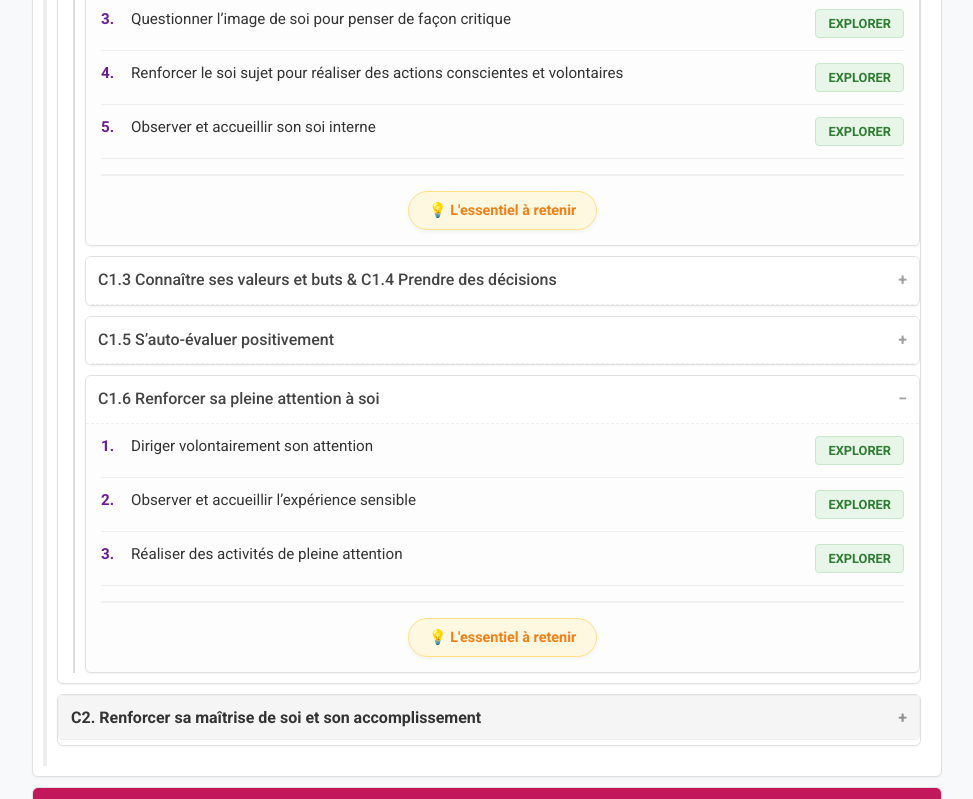
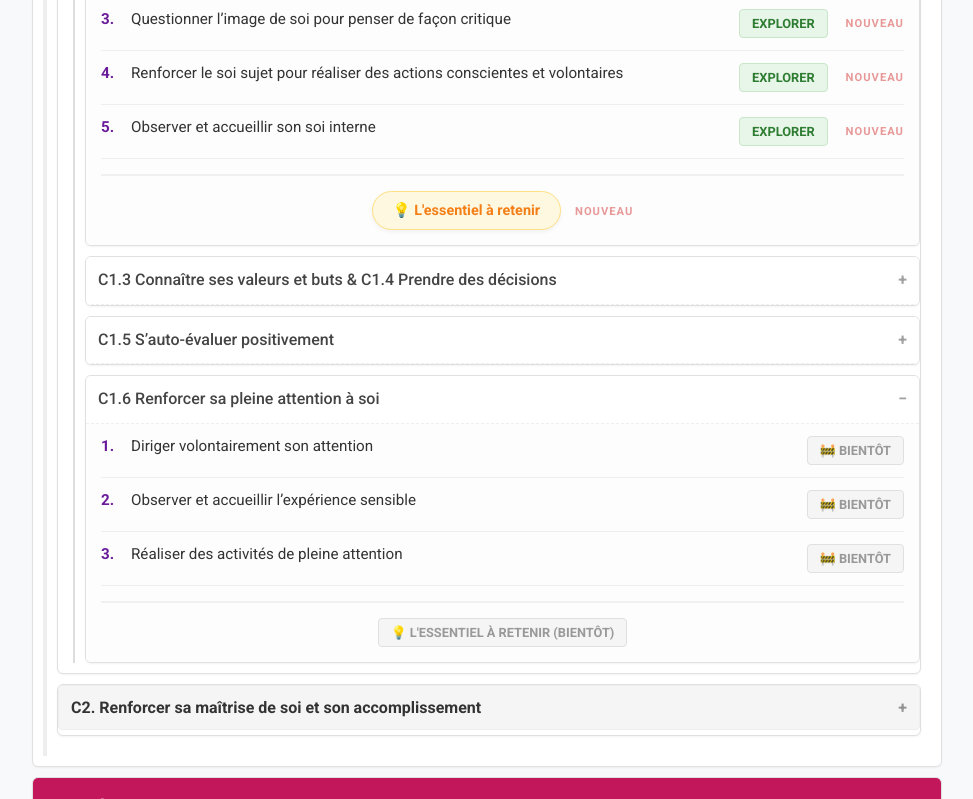
Before and after one commit to Preventionsanteenvironnement/cps, a plain HTML site: page index.html in a window 1280 px wide. Both pictures are taken after a click on the heading "C1.6 Renforcer sa pleine attention à soi". Shown: the part 1084-1883 px from the top of the page, without its empty margins (153-1126 px from the left). Drawn offline with Linux system fonts and the light colour scheme.

Commit message:
Update index.html

```diff
--- a/index.html
+++ b/index.html
@@ -10,10 +10,17 @@
     <link href="https://fonts.googleapis.com/css2?family=Roboto:wght@300;400;500;700&family=Dancing+Script:wght@500;700&display=swap" rel="stylesheet">
 
     <style>
-        /* --- ANIMATION D'ENTRÉE --- */
+        /* --- ANIMATION D'ENTRÉE (Globale) --- */
         @keyframes fadeInUp {
             from { opacity: 0; transform: translateY(20px); }
             to { opacity: 1; transform: translateY(0); }
+        }
+
+        /* --- NOUVELLE ANIMATION POUR LA CITATION (Battement doux) --- */
+        @keyframes quotePulse {
+            0% { transform: scale(1); }
+            50% { transform: scale(1.03); color: #8e24aa; } /* Légèrement plus grand et plus violet */
+            100% { transform: scale(1); }
         }
 
         /* --- DESIGN GÉNÉRAL --- */
@@ -26,7 +33,7 @@
             display: flex;
             flex-direction: column;
             min-height: 100vh;
-            animation: fadeInUp 0.8s ease-out; /* L'animation est ici */
+            animation: fadeInUp 0.8s ease-out;
         }
 
         header { background-color: #fff; padding: 40px 20px; text-align: center; border-bottom: 1px solid #e0e0e0; }
@@ -35,7 +42,17 @@
         .subtitle { color: #7f8c8d; font-style: italic; margin-top: 15px; font-size: 1.1em; }
 
         .quote-container { text-align: center; padding: 30px 20px; background-color: #fff; border-bottom: 1px solid #e0e0e0; margin-bottom: 30px; }
-        .quote-text { font-family: 'Dancing Script', cursive; font-size: 2em; color: #6a1b9a; margin: 0; line-height: 1.3; }
+
+        /* Ajout de l'animation à la citation */
+        .quote-text {
+            font-family: 'Dancing Script', cursive;
+            font-size: 2em;
+            color: #6a1b9a;
+            margin: 0;
+            line-height: 1.3;
+            display: inline-block; /* Nécessaire pour que la transformation fonctionne bien */
+            animation: quotePulse 3s ease-in-out infinite; /* Animation continue de 3 secondes */
+        }
         .quote-source { font-size: 0.7em; color: #888; text-transform: uppercase; letter-spacing: 1px; margin-top: 15px; font-weight: bold; }
 
         /* --- BLOC D'ACCUEIL PRO --- */
@@ -56,10 +73,16 @@
             margin-top: 25px; padding-top: 15px; border-top: 1px dashed #ccc; font-size: 0.95em; color: #666; font-style: italic;
         }
 
-        /* --- BADGE NOUVEAU --- */
+        /* --- BADGE NOUVEAU (Réutilisé pour les boutons aussi) --- */
         .badge-new {
             color: #d32f2f; font-size: 0.75em; font-weight: 900; text-transform: uppercase; margin-left: 8px; letter-spacing: 1px; animation: pulse 1.5s infinite; vertical-align: middle;
         }
+        /* Ajustement spécifique quand le badge est à côté d'un bouton */
+        .btn-group .badge-new, .footer-action .badge-new {
+             font-size: 0.7em;
+             margin-left: 10px;
+        }
+
         @keyframes pulse { 0% { opacity: 1; } 50% { opacity: 0.4; } 100% { opacity: 1; } }
 
         main { padding: 0 20px 40px 20px; flex: 1; }
@@ -167,27 +190,43 @@
                             <div class="savoir-container">
                                 <div class="savoir-item">
                                     <div class="savoir-text"><span class="savoir-number">1.</span> Connaître les différentes dimensions du soi psychologique</div>
-                                    <div class="btn-group"><a href="c1-1_dimensions_soi.html" class="btn btn-explore">Explorer</a></div>
+                                    <div class="btn-group">
+                                        <a href="c1-1_dimensions_soi.html" class="btn btn-explore">Explorer</a>
+                                        <span class="badge-new">NOUVEAU</span>
+                                    </div>
                                 </div>
                                 <div class="savoir-item">
                                     <div class="savoir-text"><span class="savoir-number">2.</span> Connaître le rôle et les limites de l’image de soi</div>
-                                    <div class="btn-group"><a href="c1-2_role_image.html" class="btn btn-explore">Explorer</a></div>
+                                    <div class="btn-group">
+                                        <a href="c1-2_role_image.html" class="btn btn-explore">Explorer</a>
+                                        <span class="badge-new">NOUVEAU</span>
+                                    </div>
                                 </div>
                                 <div class="savoir-item">
                                     <div class="savoir-text"><span class="savoir-number">3.</span> Questionner l’image de soi pour penser de façon critique</div>
-                                    <div class="btn-group"><a href="c1-3_questionner_image.html" class="btn btn-explore">Explorer</a></div>
+                                    <div class="btn-group">
+                                        <a href="c1-3_questionner_image.html" class="btn btn-explore">Explorer</a>
+                                        <span class="badge-new">NOUVEAU</span>
+                                    </div>
                                 </div>
                                 <div class="savoir-item">
                                     <div class="savoir-text"><span class="savoir-number">4.</span> Renforcer le soi sujet pour réaliser des actions conscientes et volontaires</div>
-                                    <div class="btn-group"><a href="c1-4_renforcer_soi.html" class="btn btn-explore">Explorer</a></div>
+                                    <div class="btn-group">
+                                        <a href="c1-4_renforcer_soi.html" class="btn btn-explore">Explorer</a>
+                                        <span class="badge-new">NOUVEAU</span>
+                                    </div>
                                 </div>
                                 <div class="savoir-item">
                                     <div class="savoir-text"><span class="savoir-number">5.</span> Observer et accueillir son soi interne</div>
-                                    <div class="btn-group"><a href="c1-5_observer_soi.html" class="btn btn-explore">Explorer</a></div>
+                                    <div class="btn-group">
+                                        <a href="c1-5_observer_soi.html" class="btn btn-explore">Explorer</a>
+                                        <span class="badge-new">NOUVEAU</span>
+                                    </div>
                                 </div>
 
                                 <div class="footer-action">
                                     <a href="resume_c1-1_c1-2.html" class="btn-essentiel">💡 L'essentiel à retenir</a>
+                                    <span class="badge-new">NOUVEAU</span>
                                 </div>
                             </div>
                         </details>
@@ -195,59 +234,29 @@
                         <details>
                             <summary class="specific-header">C1.3 Connaître ses valeurs et buts & C1.4 Prendre des décisions</summary>
                             <div class="savoir-container">
-                                <div class="savoir-item">
-                                    <div class="savoir-text"><span class="savoir-number">1.</span> Connaître les buts personnels concordants</div>
-                                    <div class="btn-group"><a href="c1-3_buts_personnels.html" class="btn btn-explore">Explorer</a></div>
-                                </div>
-                                <div class="savoir-item">
-                                    <div class="savoir-text"><span class="savoir-number">2.</span> Connaître les besoins psychologiques</div>
-                                    <div class="btn-group"><a href="c1-3_besoins_psychos.html" class="btn btn-explore">Explorer</a></div>
-                                </div>
-                                <div class="savoir-item">
-                                    <div class="savoir-text"><span class="savoir-number">3.</span> Connaître ses valeurs personnelles</div>
-                                    <div class="btn-group"><a href="c1-3_valeurs_personnelles.html" class="btn btn-explore">Explorer</a></div>
-                                </div>
-                                <div class="footer-action">
-                                    <a href="resume_c1-3_c1-4.html" class="btn-essentiel">💡 L'essentiel à retenir</a>
-                                </div>
+                                <div class="savoir-item"><div class="savoir-text"><span class="savoir-number">1.</span> Connaître les buts personnels concordants</div><div class="btn-group"><span class="btn-soon">🚧 Bientôt</span></div></div>
+                                <div class="savoir-item"><div class="savoir-text"><span class="savoir-number">2.</span> Connaître les besoins psychologiques</div><div class="btn-group"><span class="btn-soon">🚧 Bientôt</span></div></div>
+                                <div class="savoir-item"><div class="savoir-text"><span class="savoir-number">3.</span> Connaître ses valeurs personnelles</div><div class="btn-group"><span class="btn-soon">🚧 Bientôt</span></div></div>
+                                <div class="footer-action"><span class="btn-soon">💡 L'essentiel à retenir (Bientôt)</span></div>
                             </div>
                         </details>
 
                         <details>
                             <summary class="specific-header">C1.5 S’auto-évaluer positivement</summary>
                             <div class="savoir-container">
-                                <div class="savoir-item">
-                                    <div class="savoir-text"><span class="savoir-number">1.</span> Enrichir son image de soi</div>
-                                    <div class="btn-group"><a href="c1-5_enrichir_image.html" class="btn btn-explore">Explorer</a></div>
-                                </div>
-                                <div class="savoir-item">
-                                    <div class="savoir-text"><span class="savoir-number">2.</span> Développer une relation bienveillante avec soi</div>
-                                    <div class="btn-group"><a href="c1-5_relation_bienveillante.html" class="btn btn-explore">Explorer</a></div>
-                                </div>
-                                <div class="footer-action">
-                                    <a href="resume_c1-5.html" class="btn-essentiel">💡 L'essentiel à retenir</a>
-                                </div>
+                                <div class="savoir-item"><div class="savoir-text"><span class="savoir-number">1.</span> Enrichir son image de soi</div><div class="btn-group"><span class="btn-soon">🚧 Bientôt</span></div></div>
+                                <div class="savoir-item"><div class="savoir-text"><span class="savoir-number">2.</span> Développer une relation bienveillante avec soi</div><div class="btn-group"><span class="btn-soon">🚧 Bientôt</span></div></div>
+                                <div class="footer-action"><span class="btn-soon">💡 L'essentiel à retenir (Bientôt)</span></div>
                             </div>
                         </details>
 
                         <details>
                             <summary class="specific-header">C1.6 Renforcer sa pleine attention à soi</summary>
                             <div class="savoir-container">
-                                <div class="savoir-item">
-                                    <div class="savoir-text"><span class="savoir-number">1.</span> Diriger volontairement son attention</div>
-                                    <div class="btn-group"><a href="c1-6_diriger_attention.html" class="btn btn-explore">Explorer</a></div>
-                                </div>
-                                <div class="savoir-item">
-                                    <div class="savoir-text"><span class="savoir-number">2.</span> Observer et accueillir l’expérience sensible</div>
-                                    <div class="btn-group"><a href="c1-6_observer_experience.html" class="btn btn-explore">Explorer</a></div>
-                                </div>
-                                <div class="savoir-item">
-                                    <div class="savoir-text"><span class="savoir-number">3.</span> Réaliser des activités de pleine attention</div>
-                                    <div class="btn-group"><a href="c1-6_activites_attention.html" class="btn btn-explore">Explorer</a></div>
-                                </div>
-                                <div class="footer-action">
-                                    <a href="resume_c1-6.html" class="btn-essentiel">💡 L'essentiel à retenir</a>
-                                </div>
+                                <div class="savoir-item"><div class="savoir-text"><span class="savoir-number">1.</span> Diriger volontairement son attention</div><div class="btn-group"><span class="btn-soon">🚧 Bientôt</span></div></div>
+                                <div class="savoir-item"><div class="savoir-text"><span class="savoir-number">2.</span> Observer et accueillir l’expérience sensible</div><div class="btn-group"><span class="btn-soon">🚧 Bientôt</span></div></div>
+                                <div class="savoir-item"><div class="savoir-text"><span class="savoir-number">3.</span> Réaliser des activités de pleine attention</div><div class="btn-group"><span class="btn-soon">🚧 Bientôt</span></div></div>
+                                <div class="footer-action"><span class="btn-soon">💡 L'essentiel à retenir (Bientôt)</span></div>
                             </div>
                         </details>
                     </div>
@@ -288,7 +297,6 @@
                 </details>
             </div>
         </details>
-
 
         <details>
             <summary class="cat-header bg-emotion">CPS ÉMOTIONNELLES</summary>
```
